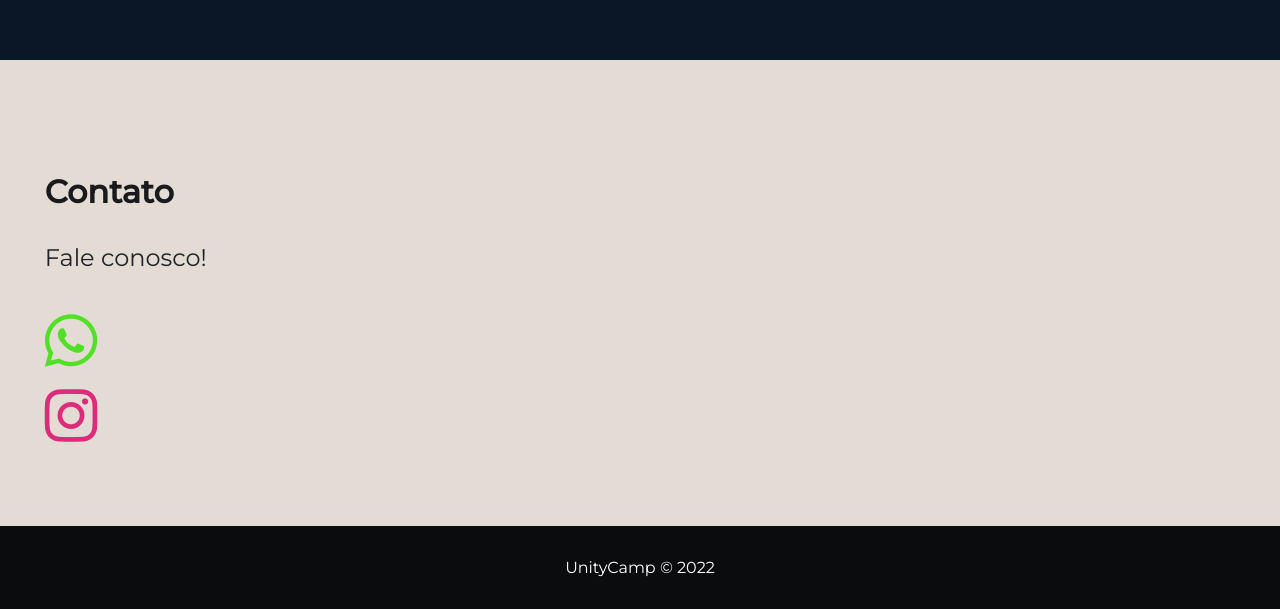
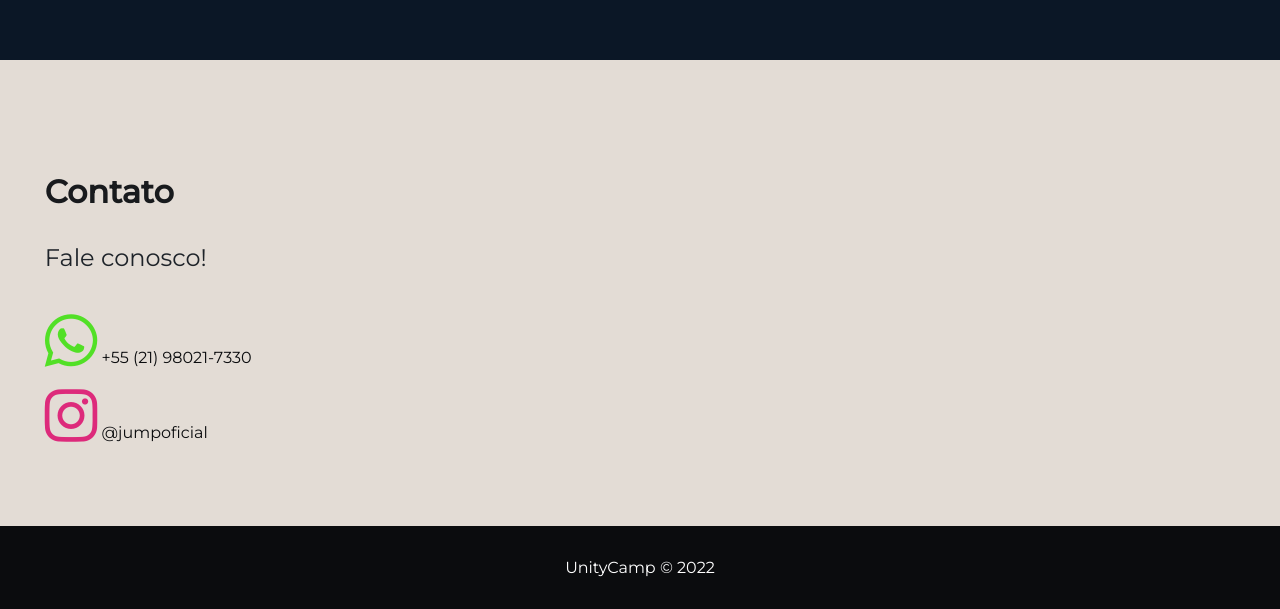
Before and after one commit to UnityCampp/unitycamp, a plain HTML site: page index.html in a window 1280 px wide. Shown: the part 4084-4693 px from the top of the page. Drawn offline with Linux system fonts and the light colour scheme.

Commit message:
Melhorando a parte de contato

```diff
--- a/index.html
+++ b/index.html
@@ -164,8 +164,8 @@
         <h3>Contato</h3>
         <p>Fale conosco!</p>
         <ul>
-            <li><a href="https://wa.me/5521980217330?text=Ol%C3%A1,%20gostaria%20de%20falar%20sobre%20o%20UnityCamp%20"><i class="fa-brands fa-whatsapp"></i></a></li>
-            <li><a href="https://instagram.com/jumpoficial?igshid=Zjc2ZTc4Nzk="><i class="fa-brands fa-instagram"></i></a></li>
+            <li><a href="https://wa.me/5521980217330?text=Ol%C3%A1,%20gostaria%20de%20falar%20sobre%20o%20UnityCamp%20"><i class="fa-brands fa-whatsapp"></i></a> <a href="https://wa.me/5521980217330?text=Ol%C3%A1,%20gostaria%20de%20falar%20sobre%20o%20UnityCamp%20">+55 (21) 98021-7330</a> </li>
+            <li><a href="https://instagram.com/jumpoficial?igshid=Zjc2ZTc4Nzk="><i class="fa-brands fa-instagram"></i></a> <a href="https://instagram.com/jumpoficial?igshid=Zjc2ZTc4Nzk=">@jumpoficial</a></li>
         </ul>
     </article>
 
--- a/style.css
+++ b/style.css
@@ -184,6 +184,11 @@ body{
     padding-top: 15px;
 }
 
+.contato a{
+    text-decoration: none;
+    color: #0b0c0e;
+}
+
 .contato li:nth-child(1) i{
     color:  #52e026;
 }
```
